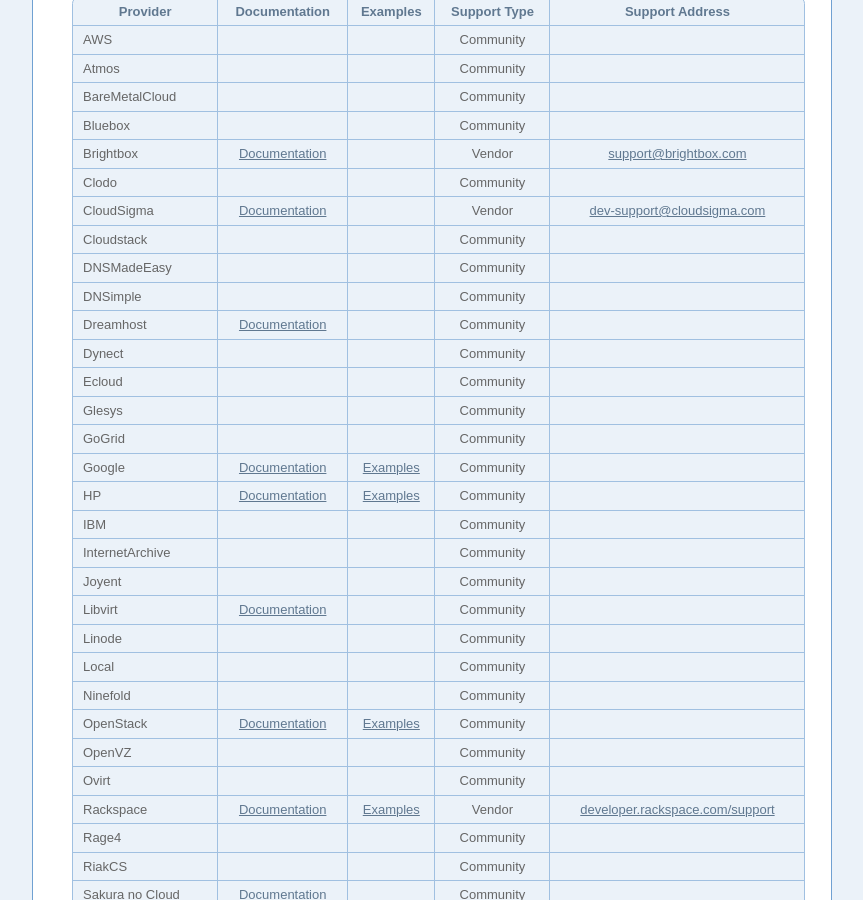
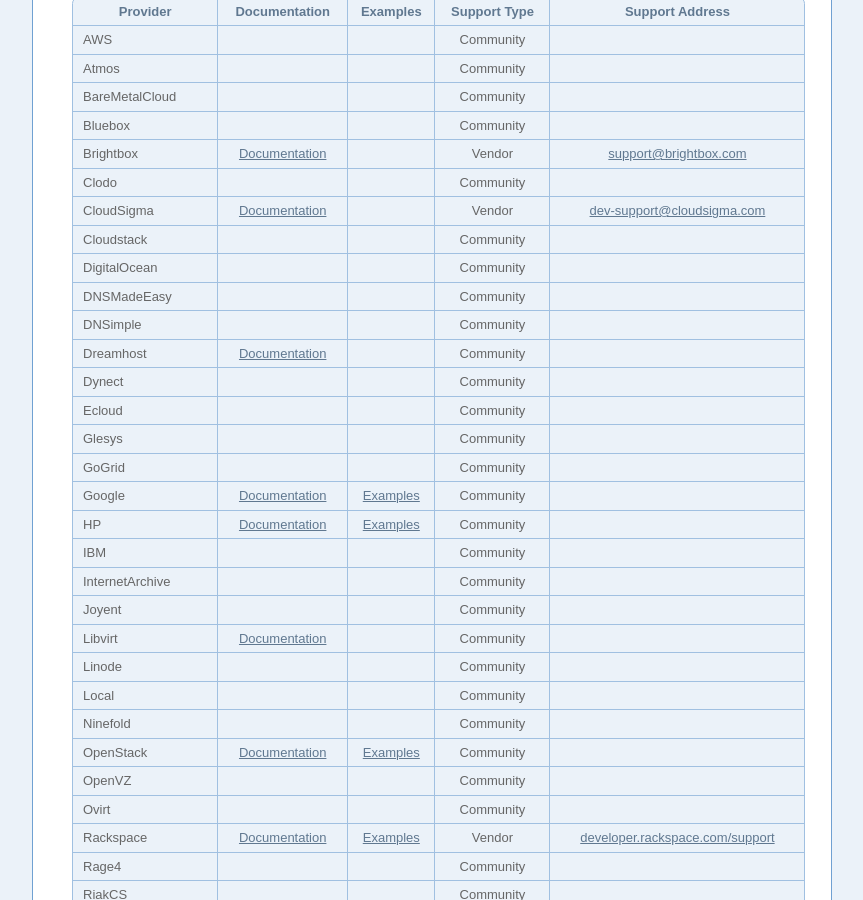
Before and after one commit to fog/fog.github.com, a Jekyll site: the page built from about/provider_documentation.markdown, in a window 1280 px wide and 900 px high, scrolled down 504 px. Shown: the whole window, without its empty margins (208-1071 px from the left). Built offline with Jekyll 4.4.1, drawn with Linux system fonts in a browser that asks for light colours; nearby versions of some CDN libraries.

Commit message:
Added digitalocean to the providers

```diff
--- a/about/provider_documentation.markdown
+++ b/about/provider_documentation.markdown
@@ -71,6 +71,13 @@ In order to maximize the benefits of open source, you are encouraged submit bugs
    </tr>
    <tr>
      <td>Cloudstack</td>
+     <td></td>
+     <td></td>
+     <td>Community</td>
+     <td></td>
+   </tr>
+   <tr>
+     <td>DigitalOcean</td>
      <td></td>
      <td></td>
      <td>Community</td>
```
